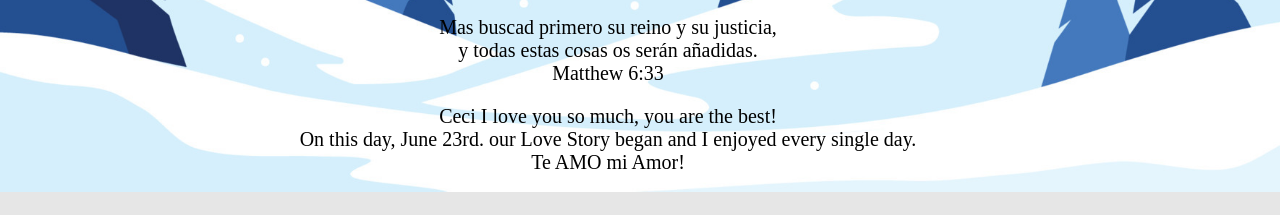
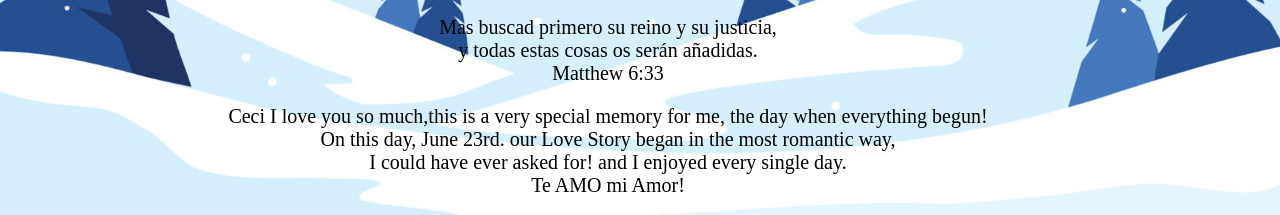
Before and after one commit to EarlyMornings/Advents-Cal-Ceci, a plain HTML site: page Tag 1.html in a window 1280 px wide. Shown: the part 697-912 px from the top of the page. Before the commit the page ends 889 px from the top, so only its background shows below. Drawn offline with Linux system fonts and the light colour scheme.

Commit message:
Update Tag 1.html

```diff
--- a/Tag 1.html
+++ b/Tag 1.html
@@ -20,7 +20,7 @@
 
 <tr>
     <td align=center>  <p> Mas buscad primero su reino y su justicia, <br>y todas estas cosas os serán añadidas. <br> Matthew 6:33 </p>
-      <p> Ceci I love you so much, you are the best! <br>On this day, June 23rd. our Love Story began
+      <p> Ceci I love you so much,this is a very special memory for me, the day when everything begun! <br>On this day, June 23rd. our Love Story began in the most romantic way, <br>I could have ever asked for!
         and I enjoyed every single day. <br> Te AMO mi Amor! </p>  </td>
 </tr>
 
```
